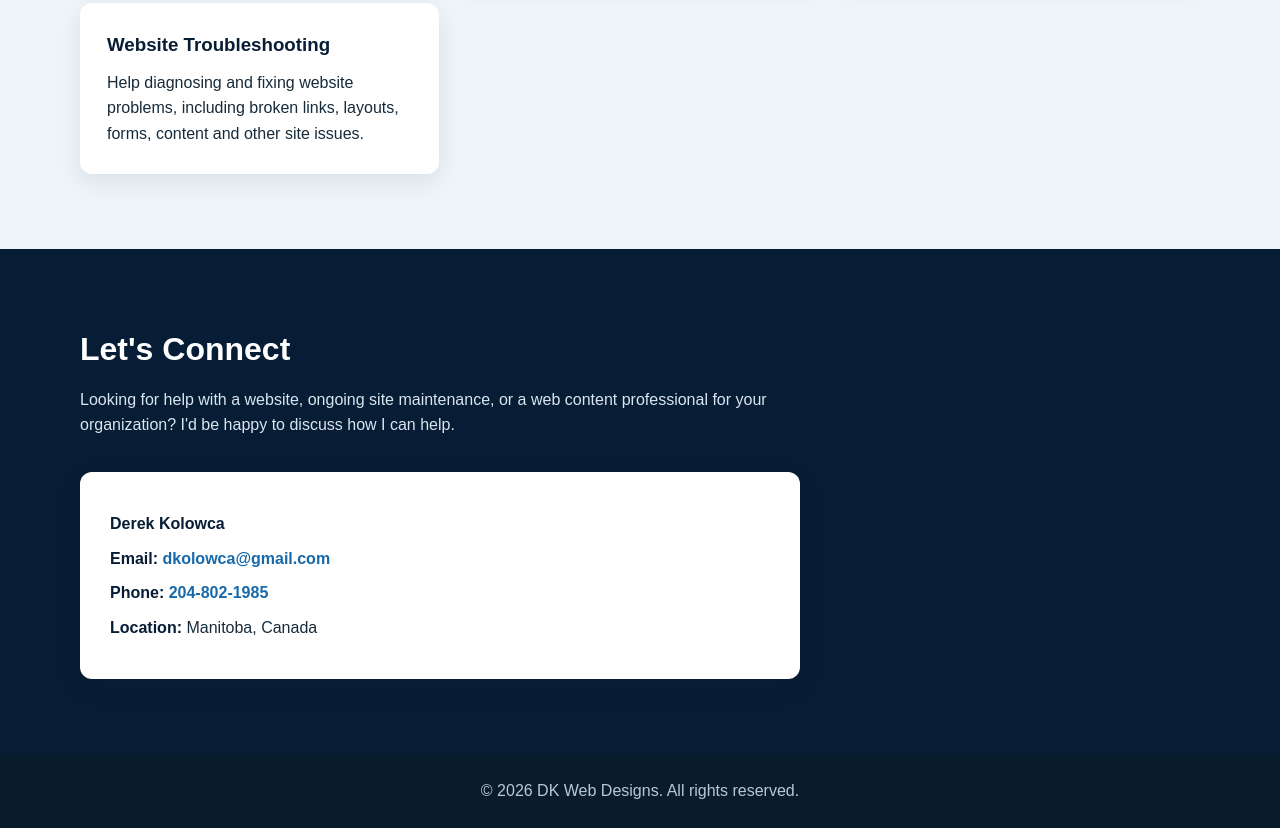
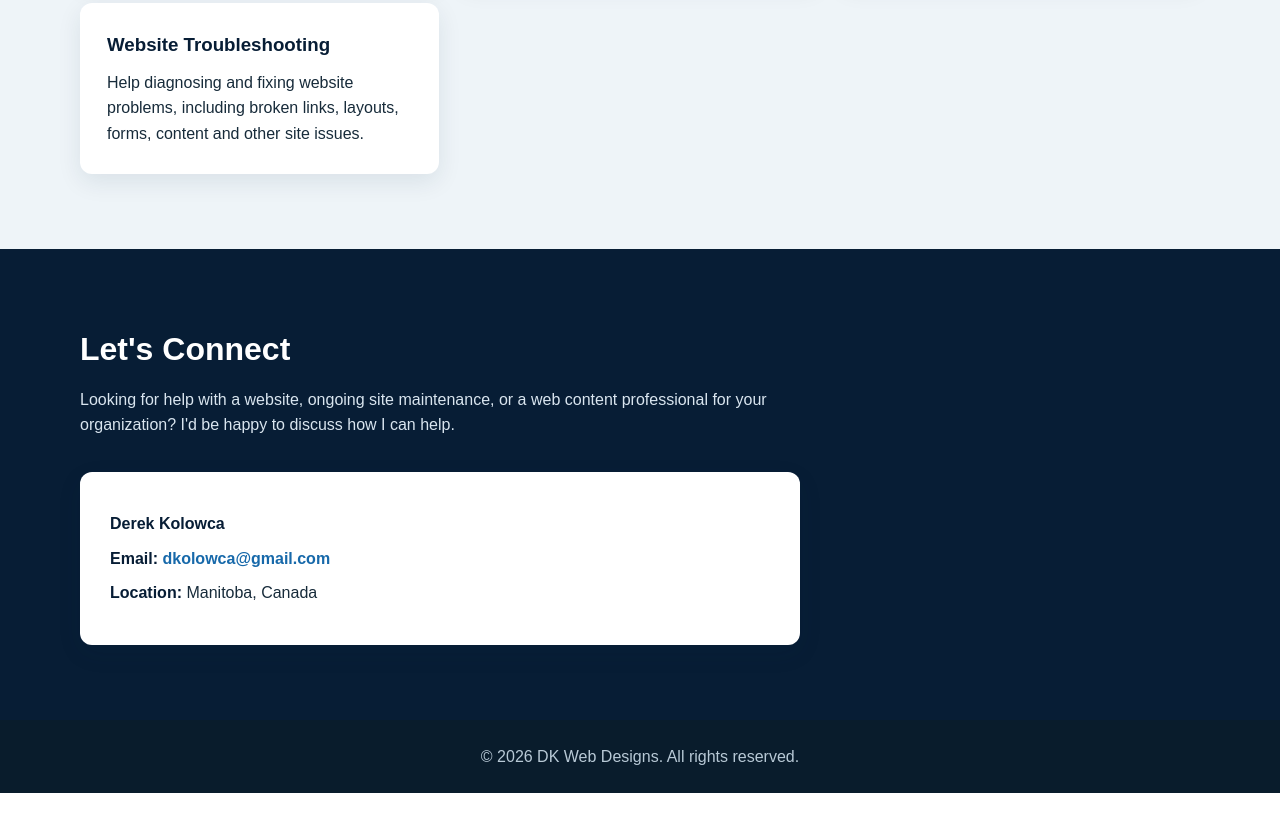
Before and after one commit to dkolowca/dk-web-designs, a plain HTML site: page index.html in a window 1280 px wide. Shown: the part 2687-3515 px from the top of the page. After the commit the page ends 3480 px from the top, so only its background shows below. Drawn offline with Linux system fonts and the light colour scheme.

Commit message:
Update index.html

```diff
--- a/index.html
+++ b/index.html
@@ -227,7 +227,7 @@ footer{background:#091c2c;color:#b8c9d6;text-align:center;padding:24px}
     <div class="contact-card">
       <div class="contact-row"><strong>Derek Kolowca</strong></div>
       <div class="contact-row"><strong>Email:</strong> <a href="mailto:dkolowca@gmail.com">dkolowca@gmail.com</a></div>
-      <div class="contact-row"><strong>Phone:</strong> <a href="tel:+12048021985">204-802-1985</a></div>
+
       <div class="contact-row"><strong>Location:</strong> Manitoba, Canada</div>
     </div>
   </div>
```
